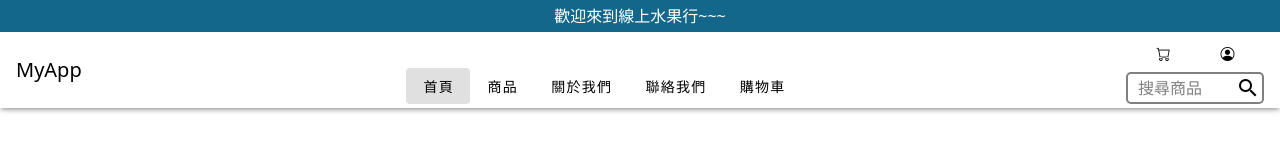
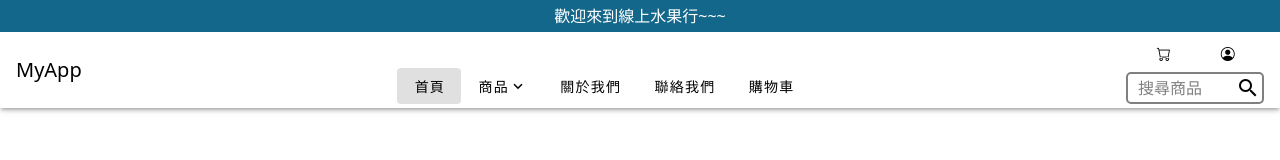
Before and after one commit to ctes930013/my-nuxt-nav, a Nuxt app: page / in a window 1280 px wide. Shown: the top 160 px of the page. Built offline with nearby package versions, Linux system fonts and the light colour scheme.

Commit message:
feat:新增app bar商品箭頭

```diff
--- a/components/CommonAppBar.vue
+++ b/components/CommonAppBar.vue
@@ -26,7 +26,9 @@
             <!-- 商品的一級選單 -->
             <v-menu v-model="productMenu" :close-on-content-click="false" open-on-hover open-on-click>
               <template v-slot:activator="{ props }">
-              <v-btn text v-bind="props">商品</v-btn>
+                <v-btn text v-bind="props">
+                  商品<v-icon>mdi-chevron-down</v-icon>
+                </v-btn>
               </template>
               <v-list>
                 <!-- 商品的二級選單 -->
```
Lines whose indentation alone changed are shown as unchanged.
